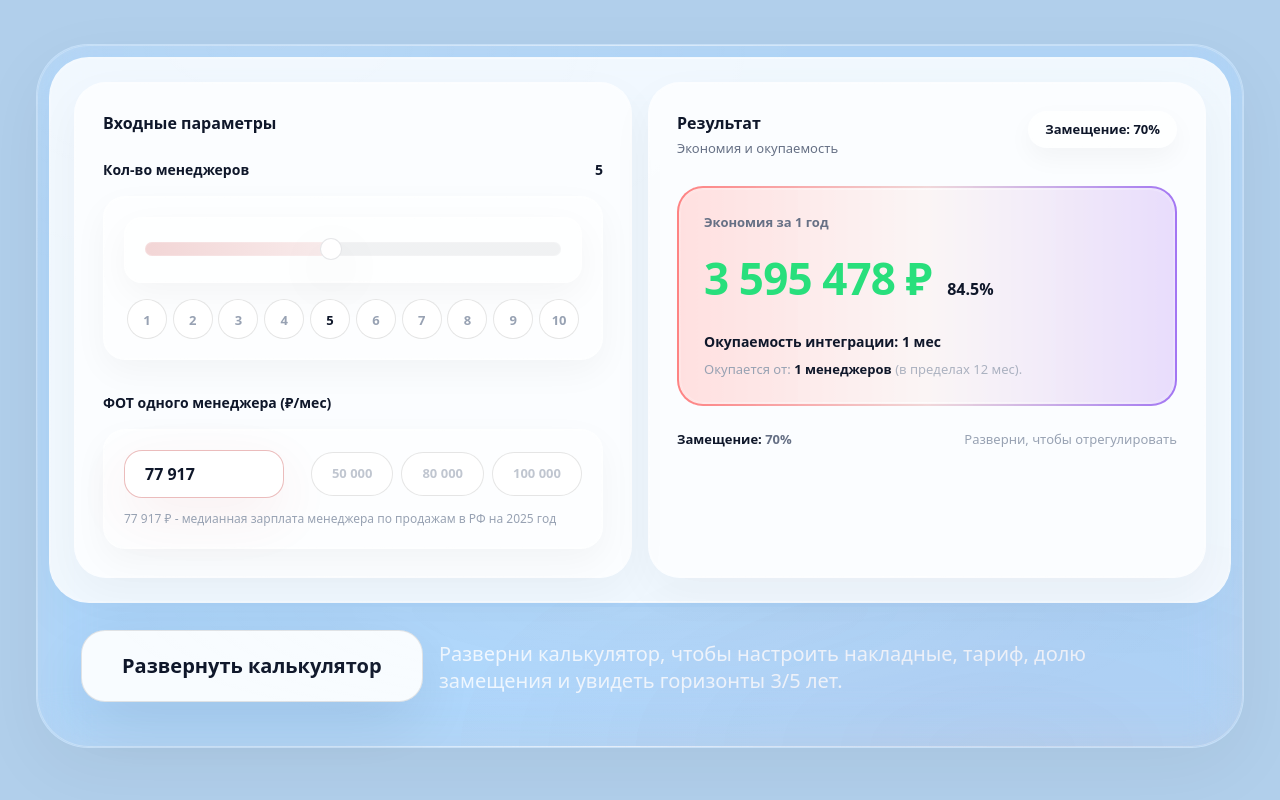
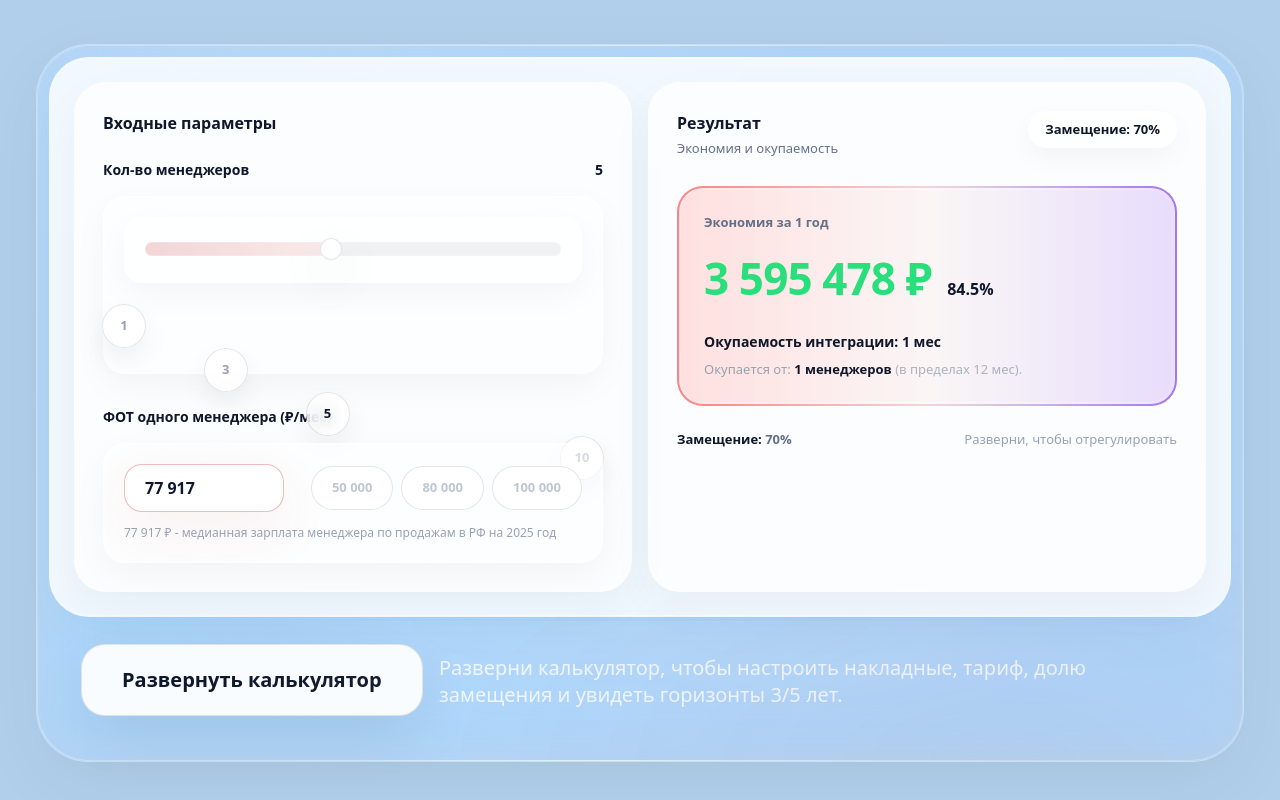
Before and after one commit to uniconsulting/uni.com, a Next.js app: page / in a window 1280 px wide. Shown: the part 5822-6622 px from the top of the page. Built offline with nearby package versions, Linux system fonts and the light colour scheme.

Commit message:
Update RoiCalculatorSection.tsx

```diff
--- a/src/components/sections/RoiCalculatorSection.tsx
+++ b/src/components/sections/RoiCalculatorSection.tsx
@@ -255,32 +255,55 @@ export default function RoiCalculatorSection() {
                         ariaLabel="Количество менеджеров"
                       />
 
-                      {/* пресеты 1..10 строго под положениями ползунка */}
-<div className="mt-4 grid grid-cols-10 items-center">
-  {Array.from({ length: 10 }, (_, i) => i + 1).map((x) => {
-    const active = calc.m === x;
+{/* пресеты 1/3/5/10 — но строго на позициях шкалы 1..10 */}
+{(() => {
+  const PRESETS = [1, 3, 5, 10] as const;
+  const posPct = (v: number) => ((v - 1) / 9) * 100; // 1..10 => 0..100%
+
+  return (
+    <div className="mt-4 relative h-[54px] w-full">
+      {PRESETS.map((v) => {
+        const active = calc.m === v;
 
         return (
           <button
-        key={x}
+            key={v}
             type="button"
-        onClick={() => setManagers(x)}
+            onClick={() => setManagers(v)}
+            style={{ left: `${posPct(v)}%` }}
             className={[
-          "mx-auto aspect-square rounded-full transition-[transform,color,background-color,border-color] duration-[450ms] active:scale-[0.99]",
-          // размеры
-          "h-9 w-9 sm:h-10 sm:w-10",
-          // важно: серый бордюр + поверх него lg-border
-          "lg-border border border-black/10 bg-white",
-          // состояния
-          active ? "text-[#0f172a]" : "text-[#98A2B3]",
+              // позиция строго по проценту шкалы
+              "absolute top-1/2 -translate-x-1/2 -translate-y-1/2",
+              // форма/размер
+              "h-10 w-10 sm:h-11 sm:w-11 rounded-full",
+              // центрирование цифры
+              "flex items-center justify-center",
+              // чтобы lg-border (если на псевдоэлементах) корректно рисовался
+              "relative isolate overflow-hidden",
+              // важно: лёгкий серый бордюр + lg-border
+              "lg-border border border-black/10",
+              // лёгкая стеклянность (иначе на белом lg-border почти не виден)
+              "bg-white/70 backdrop-blur-[10px]",
+              // мягкая тень без “грязи”
+              "shadow-[0_12px_28px_rgba(0,0,0,0.06)]",
+              // интерактив
+              "transition-[transform,background-color,color,box-shadow] duration-[450ms] active:scale-[0.99]",
+              active ? "text-[#0f172a]" : "text-[#98A2B3] hover:text-[#0f172a]",
             ].join(" ")}
-        aria-label={`Установить ${x} менеджеров`}
+            aria-label={`Установить ${v} менеджеров`}
           >
-        <span className="text-[12px] sm:text-[13px] font-semibold">{x}</span>
+            <span className="leading-none text-[12px] sm:text-[13px] font-semibold">{v}</span>
+
+            {/* микро-блик поверх (поддерживает ощущение “стекла”, даже если lg-border слабый) */}
+            <span className="pointer-events-none absolute -inset-8 opacity-60 bg-[radial-gradient(60px_34px_at_30%_25%,rgba(255,255,255,0.75),transparent_60%)]" />
+            <span className="pointer-events-none absolute inset-0 rounded-full ring-1 ring-white/18" />
           </button>
         );
       })}
     </div>
+  );
+})()}
+
                     </div>
                   </div>
 
```
Lines whose indentation alone changed are shown as unchanged.
